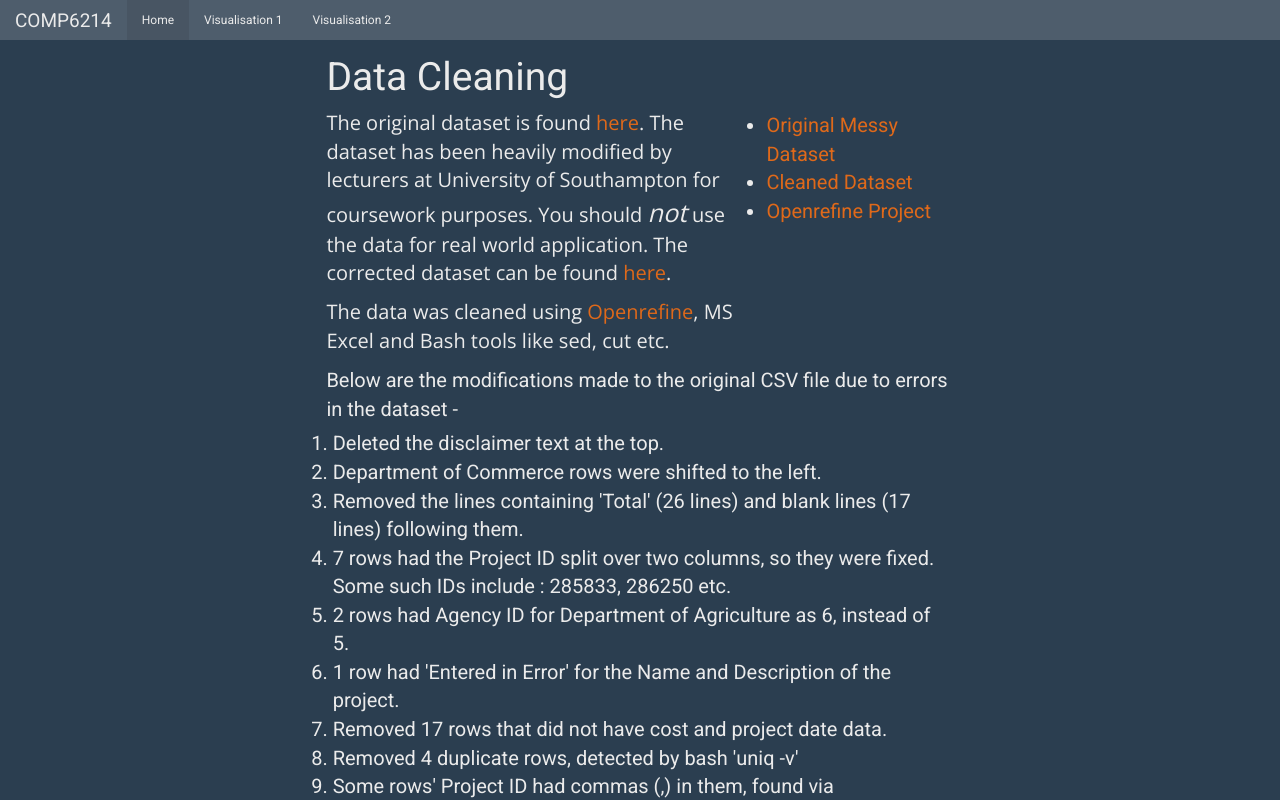
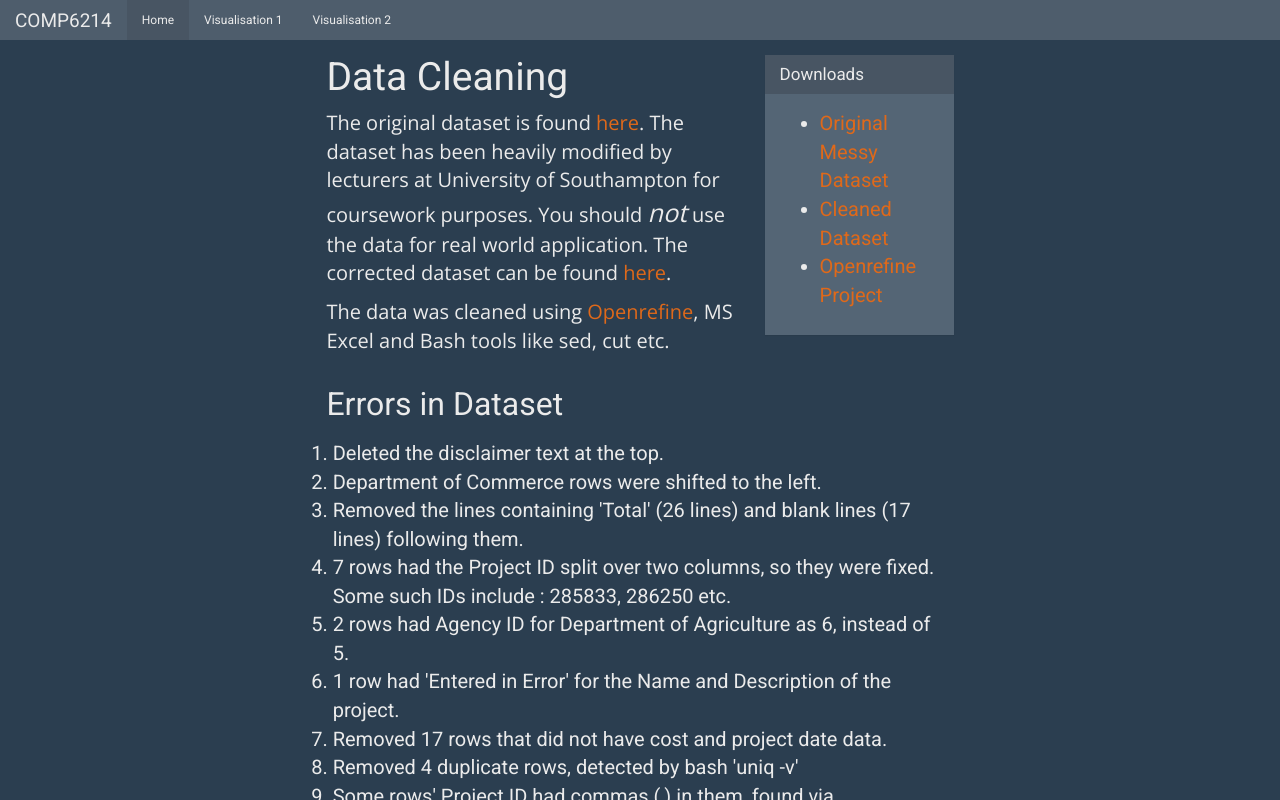
Before and after one commit to shakibbinhamid/odi-cw-1, a website: page www/index.html in a window 1280 px wide. Shown: the top 800 px of the page. Drawn offline with nearby package versions, Linux system fonts and the light colour scheme.

Commit message:
fixed the downloads links

```diff
--- a/www/index.html
+++ b/www/index.html
@@ -51,12 +51,11 @@
 
 <div style="padding: 1%">
     <article>
+        <div class="row">
+            <div class="col-lg-8">
                 <header>
                     <h1>Data Cleaning</h1>
                 </header>
-
-        <div class="row">
-            <div class="col-lg-8">
                 <p>
                     The original dataset is found <a href="data/Projects_CW1_MessedUp.csv">here</a>. The dataset has been heavily modified by lecturers at University of Southampton for coursework purposes.
                     You should <em style="font-size: 1.25em">not</em> use the data for real world application. The corrected dataset can be found <a href="data/odi-cw-1.csv">here</a>.
@@ -66,8 +65,13 @@
                     The data was cleaned using <a href="http://openrefine.org/">Openrefine</a>, MS Excel and Bash tools like sed, cut etc.
                 </p>
             </div>
-            <div class="col-lg-4">
-                <ul class="downloads">
+            <div class="col-lg-4 downloads">
+                <div class="panel panel-default">
+                    <div class="panel-heading">
+                        <h3 class="panel-title">Downloads</h3>
+                    </div>
+                    <div class="panel-body">
+                        <ul>
                             <li>
                                 <a href="data/Projects_CW1_MessedUp.csv">Original Messy Dataset</a>
                             </li>
@@ -79,8 +83,15 @@
                             </li>
                         </ul>
                     </div>
+                </div>
+            </div>
             <div class="col-lg-12">
-                Below are the modifications made to the original CSV file due to errors in the dataset -
+
+                <header>
+                    <h2>
+                        Errors in Dataset
+                    </h2>
+                </header>
 
                 <ol style="padding: 1%">
                     <li>
@@ -131,6 +142,15 @@
                     <li>
                         Deleted Update Date and Time since they were combined to one column "Updated DateTime"
                     </li>
+                </ol>
+
+                <header>
+                    <h2>
+                        Modification to Dataset
+                    </h2>
+                </header>
+
+                <ol style="padding: 1%">
                     <li>
                         Unique Project IDs were not unique across the dataset and were thus removed, as Project IDs are unique.
                     </li>
--- a/www/style/main.css
+++ b/www/style/main.css
@@ -25,6 +25,5 @@ p {
 }
 
 .downloads {
-    padding: 1%;
-    float: right;
+    padding-top: 3%;
 }
```
Lines whose indentation alone changed are shown as unchanged.
